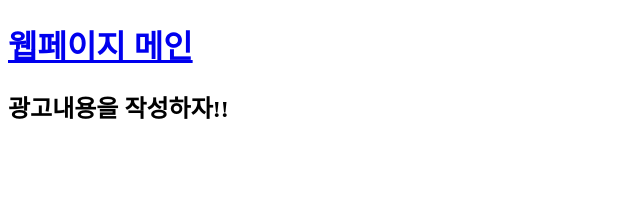
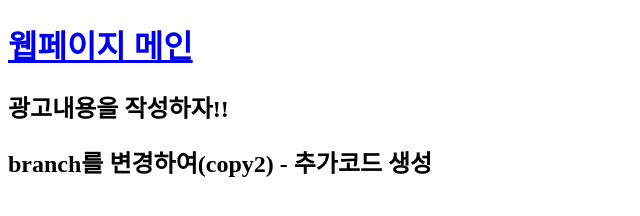
Before and after one commit to xidofactory/web-factory, a plain HTML site: page index.html in a window 1280 px wide. Shown: the whole page, without its empty margins (0-640 px from the left). Drawn offline with Linux system fonts and the light colour scheme.

Commit message:
[feat] index :ab: data - footer영역 추가

```diff
--- a/index.html
+++ b/index.html
@@ -16,6 +16,10 @@
       <h2>광고내용을 작성하자!!</h2>
       <div class="indicator"></div>
     </section>
+
+    <footer>
+      <h2>branch를 변경하여(copy2) - 추가코드 생성</h2>
+    </footer>
   </div>
 </body>
 </html>
```
